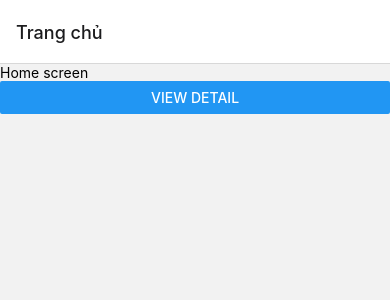
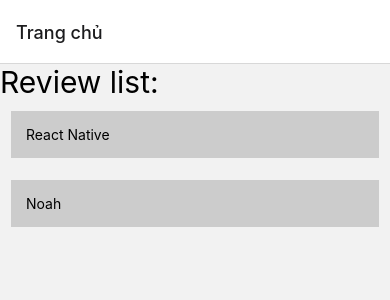
Before and after one commit to noahihi203/reactnative_basic, a React Native app: screen /home in a window 390 px wide. Shown: the top 300 px of the page. Built offline with nearby package versions, Linux system fonts and the light colour scheme.

Commit message:
passing parameters to routes

```diff
--- a/App.tsx
+++ b/App.tsx
@@ -32,11 +32,14 @@
         <NavigationContainer>
             <Stack.Navigator>
                 <Stack.Screen
-                    name="home" component={HomeScreen}
+                    name="home"
+                    component={HomeScreen}
                     options={{ title: 'Trang chủ' }}
                 />
                 <Stack.Screen
-                    name="review-detail" component={DetailScreen}
+                    name="review-detail"
+                    component={DetailScreen}
+                    options={{ title: 'Chi tiết review' }}
                 />
             </Stack.Navigator>
         </NavigationContainer>
--- a/components/review/detail.tsx
+++ b/components/review/detail.tsx
@@ -1,20 +1,29 @@
 import { View, Text, StyleSheet, Button } from "react-native"
 import { OPENSANS_RENGULAR } from "../../utils/const";
-import { NavigationProp, useNavigation } from '@react-navigation/native';
+import { NavigationProp, useNavigation, RouteProp } from '@react-navigation/native';
+import { useRoute } from '@react-navigation/native';
 
 const styles = StyleSheet.create({
     review : {
         fontSize: 30,
         fontFamily: OPENSANS_RENGULAR
+    },
+    reviewText:{
+        fontSize: 25,
+        fontFamily: OPENSANS_RENGULAR,
+        padding: 15
     }
 })
 
 const DetailScreen = () => {
     const navigation: NavigationProp<RootStackParamList> = useNavigation();
+    const route: RouteProp<RootStackParamList, 'review-detail'> = useRoute();
 
     return (
         <View>
-            <Text style={styles.review}>Detail screen google</Text>
+            <Text style={styles.reviewText}>Id: {route.params?.id}</Text>
+            <Text style={styles.reviewText}>Tiêu đề: {route.params?.title}</Text>
+            <Text style={styles.reviewText}>Rating: {route.params?.star}</Text>
             <Button title="Go Home" onPress={()=>navigation.navigate("home")}/>
         </View>
 
--- a/components/review/home.tsx
+++ b/components/review/home.tsx
@@ -1,11 +1,48 @@
-import { View, Text, Button } from "react-native"
+import { NavigationProp, useNavigation } from "@react-navigation/native";
+import { useState } from "react";
+import { View, Text, Button, FlatList, TouchableOpacity, StyleSheet } from "react-native";
+
+interface IReview {
+    id: number;
+    title: string;
+    star: number;
+}
+const styles = StyleSheet.create({
+    reviewItem: {
+        padding: 15,
+        backgroundColor: "#CCC",
+        margin: 11
+    }
+})
 const HomeScreen = (props: any) => {
-    const {navigation} = props;
+    const navigation: NavigationProp<RootStackParamList> = useNavigation();
+
+    const [reviews, setReview] = useState<IReview[]>([
+        { id: 1, title: "React Native", star: 5 },
+        { id: 2, title: "Noah", star: 5 },
+
+    ]);
     return (
         <View>
-            <Text>Home screen</Text>
-            <Button title="View Detail"
-            onPress={()=> navigation.navigate("review-detail")}/>
+            <Text style={{ fontSize: 30 }}>Review list:</Text>
+            <View>
+                <FlatList
+                    data={reviews}
+                    keyExtractor={item => item.id + ""}
+                    renderItem={({ item }) => {
+                        return (
+                            <TouchableOpacity
+                                onPress={() => navigation.navigate("review-detail", item)}
+                            >
+                                <View style={styles.reviewItem}>
+                                    <Text>{item.title}</Text>
+                                </View>
+                            </TouchableOpacity>
+                        )
+                    }}
+                />
+            </View>
+
         </View>
 
     )
--- a/types/route.d.ts
+++ b/types/route.d.ts
@@ -1,5 +1,5 @@
 type RootStackParamList = {
     home: undefined;
-    "review-detail": undefined;
+    "review-detail": {id: number; title: string; star: number} | undefined;
     //Feed: { sort: 'latest' | 'top' } | undefined;
   };
```
